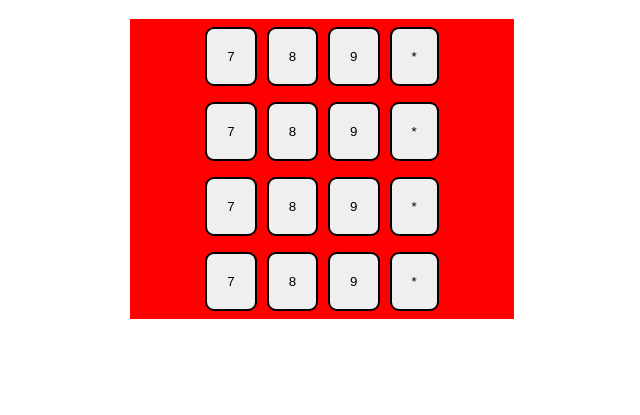
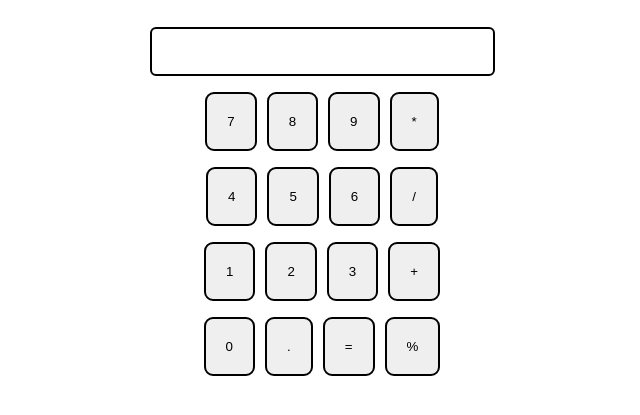
Before and after one commit to Sandeepprusty2618/JS---CALCULATOR, a plain HTML site: page frontend/index.html in a window 1280 px wide. Shown: the part 61-476 px from the top of the page, without its empty margins (326-966 px from the left). Drawn offline with Linux system fonts and the light colour scheme.

Commit message:
completed

```diff
--- a/index.html
+++ b/frontend/index.html
@@ -10,10 +10,7 @@
     <h1 class="text-center">WELCOME TO CALCULATE TO ME!</h1>
     <div class="container flex flex-col bg-red items-centre mx-auto m-w-20">
         <div class="row">
-            <button class="button">7</button>
-            <button class="button">8</button>
-            <button class="button">9</button>
-            <button class="button">*</button>
+            <input class="input" type="text">
         </div>
         <div class="row">
             <button class="button">7</button>
@@ -22,16 +19,22 @@
             <button class="button">*</button>
         </div>
         <div class="row">
-            <button class="button">7</button>
-            <button class="button">8</button>
-            <button class="button">9</button>
-            <button class="button">*</button>
+            <button class="button">4</button>
+            <button class="button">5</button>
+            <button class="button">6</button>
+            <button class="button">/</button>
         </div>
         <div class="row">
-            <button class="button">7</button>
-            <button class="button">8</button>
-            <button class="button">9</button>
-            <button class="button">*</button>
+            <button class="button">1</button>
+            <button class="button">2</button>
+            <button class="button">3</button>
+            <button class="button">+</button>
+        </div>
+        <div class="row">
+            <button class="button">0</button>
+            <button class="button">.</button>
+            <button class="button">=</button>
+            <button class="button">%</button>
         </div>
     </div>
     <script src="script.js"></script>
--- /dev/null
+++ b/frontend/script.js
@@ -0,0 +1,15 @@
+let string="";
+let buttons = document.querySelectorAll('.button');
+Array .from(buttons).forEach((button)=>{
+    button.addEventListener('click',(e)=>{
+        if(e.target.innerHTML == '='){
+            string = eval(string);
+            document.querySelector('input').value = string;
+        }
+        else{
+            console.log(e.target)
+            string= string + e.target.innerHTML;
+            document.querySelector('input').value = string;
+        }
+    })
+})
--- a/style.css
+++ b/frontend/style.css
@@ -8,9 +8,9 @@ html, body{
 .text-center{
     text-align: center;
 }
-.bg-red{
+/* .bg-red{
     background-color: red;
-}
+} */
 .mx-auto{
    margin: auto;
 }
@@ -35,3 +35,10 @@ html, body{
 .row{
     margin: 8px 0 ;
 }
+.row input{
+    font-size: 20px;
+    margin: 0;
+    padding:11px 38px;
+    border: 2px solid black;
+    border-radius: 6px;
+}
```
Also changed, not shown: script.js (deleted).
